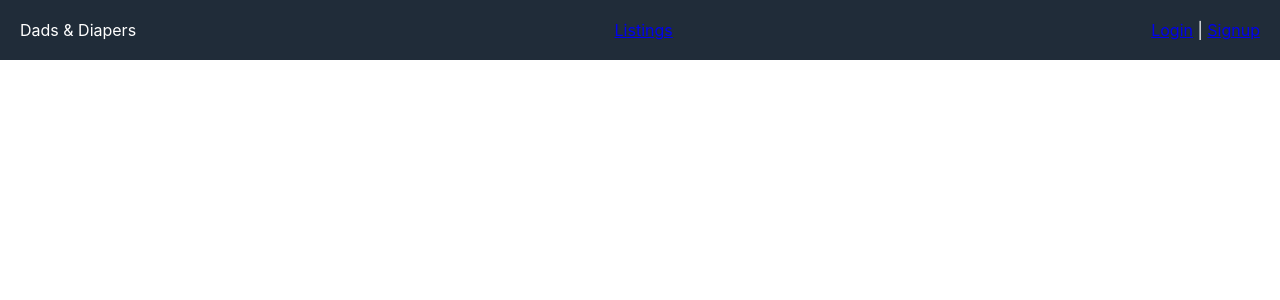
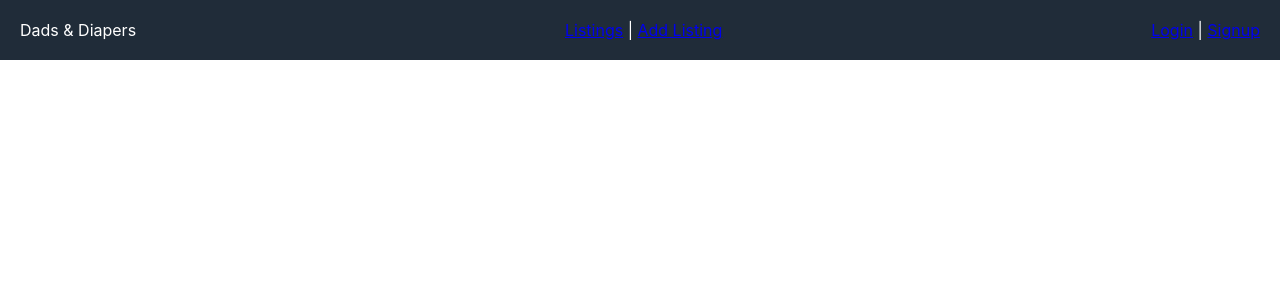
Before and after one commit to LizLaffitte/dads-and-diapers-frontend, a React (Create React App) app: page / in a window 1280 px wide. Shown: the top 300 px of the page. Built offline with nearby package versions, Linux system fonts and the light colour scheme; no server answers.

Commit message:
Allow using to click link to add new listing instead of visiting URL directly.

```diff
--- a/src/components/Navbar.js
+++ b/src/components/Navbar.js
@@ -6,7 +6,7 @@ class NavBar extends Component {
     render() {
         return(
            <nav>
-               <NavLink to="/listings">Listings</NavLink>
+               <NavLink to="/listings">Listings</NavLink> | <NavLink to="/listings/new">Add Listing</NavLink>
            </nav>
         )
     }
```
